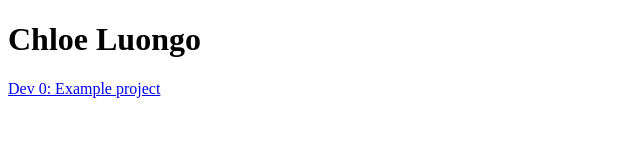
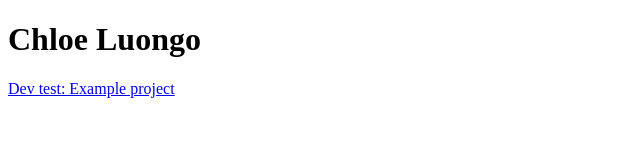
Before and after one commit to cal7234/websiteNew, a plain HTML site: page index.html in a window 1280 px wide. Shown: the full height of the page, 0-640 px from the left. Drawn offline with Linux system fonts and the light colour scheme.

Commit message:
Update index.html

```diff
--- a/index.html
+++ b/index.html
@@ -12,10 +12,17 @@
 		</h1>
 
 		<p>
-			<a href="resources/Dev0/game.html" target="_blank">Dev 0: Example project </a>
+			<a href="game.html">Dev test: Example project</a>
 			<br>
 		</p>
 
 	</body>
 
 </html>
+
+<!--A home page (the file named index.html) with (11):
+Your name
+Individual links to all of your Perlenspiel assignments with the link text in the format "Dev [ASSIGNMENT NUMBER]: [GAME NAME]
+These pages should display the game and allow it to be playable
+A resources folder, where the game files are stored (11)
+/Dev0/game.html" target="_blank">Dev 0: Example project </a>-->
```
